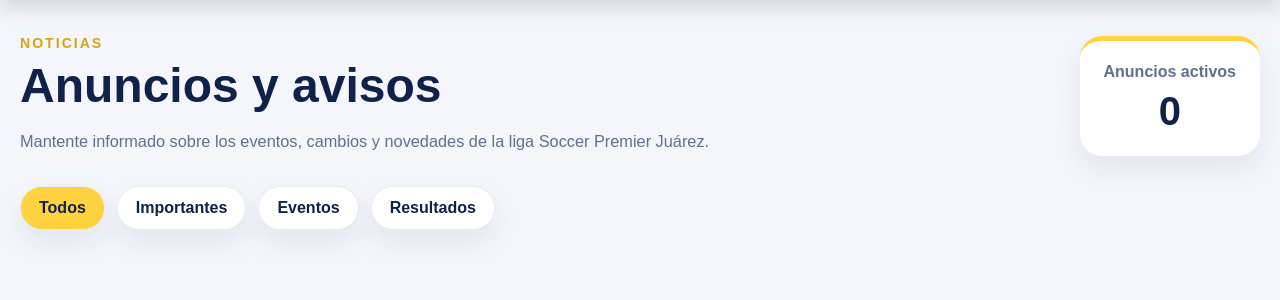
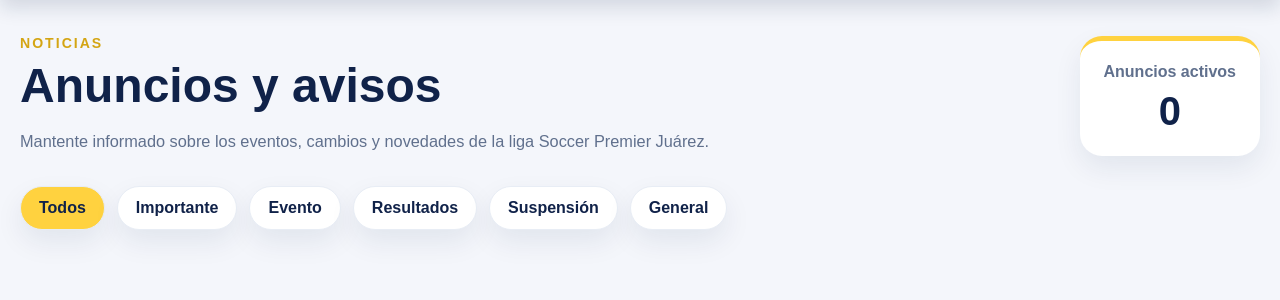
Before and after one commit to KSinloop/soccerpremier_app1, a Flask app: page /anuncios in a window 1280 px wide. Shown: the part 92-392 px from the top of the page. Run offline with Flask 3, Linux system fonts and the light colour scheme; data that the repository does not hold is empty.

Commit message:
Actualización del modelo e implementacion de pills en pantalla de anuncios

```diff
--- a/models.py
+++ b/models.py
@@ -76,6 +76,7 @@ class Anuncio(db.Model):
     id = db.Column(db.Integer, primary_key=True)
     titulo = db.Column(db.String(100), nullable=False)
     contenido = db.Column(db.Text, nullable=False)
+    categoria = db.Column(db.String(50), nullable=False)
     fecha_publicacion = db.Column(db.Date, nullable=False)
     estado = db.Column(db.String(20), default="Visible")
 
--- a/routes/admin.py
+++ b/routes/admin.py
@@ -146,6 +146,7 @@ def crear_anuncio():
         nuevo_anuncio = Anuncio(
             titulo=request.form.get("titulo"),
             contenido=request.form.get("contenido"),
+            categoria=request.form.get('categoria'),
             fecha_publicacion=datetime.strptime(request.form['fecha_publicacion'], '%Y-%m-%d').date(),
             estado="Visible"
         )
@@ -308,6 +309,7 @@ def editar_anuncio(id):
     if request.method == "POST":
         anuncio.titulo = request.form.get("titulo")
         anuncio.contenido = request.form.get("contenido")
+        anuncio.categoria = request.form.get("categoria")
         anuncio.fecha_publicacion=datetime.strptime(request.form['fecha_publicacion'], '%Y-%m-%d').date()
         db.session.commit()
         registrar_movimiento('Anuncios', f'Se editó el anuncio: {anuncio.titulo}')
--- a/routes/public.py
+++ b/routes/public.py
@@ -247,10 +247,17 @@ def pagina_canchas():
 
 @public_bp.get("/anuncios")
 def pagina_anuncios():
-    anuncios_db = db.session.execute(
-        db.select(Anuncio).where(Anuncio.estado == "Visible")
-    ).scalars().all()
-    return render_template("public/anuncios.html", anuncios = anuncios_db)
+    filtro_actual = request.args.get("filtro", "Todos")
+
+    if filtro_actual == "Todos":
+        anuncios_db = db.session.execute(
+            db.select(Anuncio).order_by(Anuncio.fecha_publicacion.desc()).where(Anuncio.estado == "Visible")
+            ).scalars().all()
+    else:
+        anuncios_db = db.session.execute(
+            db.select(Anuncio).order_by(Anuncio.fecha_publicacion.desc()).where(Anuncio.categoria == filtro_actual).where(Anuncio.estado == "Visible")
+        ).scalars().all()
+    return render_template("public/anuncios.html", anuncios = anuncios_db, filtro_actual = filtro_actual)
 
 @public_bp.get("/login")
 def pagina_login():
--- a/templates/admin/anuncios_admin.html
+++ b/templates/admin/anuncios_admin.html
@@ -10,7 +10,7 @@
             <h3 class="admin-panel-title">Anuncios publicados</h3>
         </div>
 
-       <a href="{{ url_for('admin.crear_anuncio') }}" class="admin-chip admin-chip-gold">+ Crear nuevo anuncio</a>
+        <a href="{{ url_for('admin.crear_anuncio') }}" class="admin-chip admin-chip-gold">+ Crear nuevo anuncio</a>
     </div>
 
     <div class="admin-table-wrap">
@@ -20,6 +20,7 @@
                     <th>ID</th>
                     <th>Título</th>
                     <th>Fecha de publicación</th>
+                    <th>Categoría</th>
                     <th>Estado</th>
                     <th>Acciones</th>
                 </tr>
@@ -30,6 +31,7 @@
                     <td>{{ anuncio.id }}</td>
                     <td>{{ anuncio.titulo }}</td>
                     <td>{{ anuncio.fecha_publicacion }}</td>
+                    <td>{{ anuncio.categoria }}</td>
                     <td>
                         {% if anuncio.estado == "Visible" %}
                             <span class="status-badge status-active">{{ anuncio.estado }}</span>
--- a/templates/public/anuncios.html
+++ b/templates/public/anuncios.html
@@ -22,10 +22,12 @@
 
 <section class="container page-body">
     <section class="toolbar-simple">
-        <a href="#" class="toolbar-pill active">Todos</a>
-        <a href="#" class="toolbar-pill">Importantes</a>
-        <a href="#" class="toolbar-pill">Eventos</a>
-        <a href="#" class="toolbar-pill">Resultados</a>
+        <a href="{{url_for('public.pagina_anuncios', filtro='Todos')}}" class="toolbar-pill {{ 'active' if filtro_actual == 'Todos' else '' }}">Todos</a>
+        <a href="{{url_for('public.pagina_anuncios', filtro='Importante')}}" class="toolbar-pill {{ 'active' if filtro_actual == 'Importante' else '' }}">Importante</a>
+        <a href="{{url_for('public.pagina_anuncios', filtro='Evento')}}" class="toolbar-pill {{ 'active' if filtro_actual == 'Evento' else '' }}">Evento</a>
+        <a href="{{url_for('public.pagina_anuncios', filtro='Resultados')}}" class="toolbar-pill {{ 'active' if filtro_actual == 'Resultados' else '' }}">Resultados</a>
+        <a href="{{url_for('public.pagina_anuncios', filtro='Suspensión')}}" class="toolbar-pill {{ 'active' if filtro_actual == 'Suspensión' else '' }}">Suspensión</a>
+        <a href="{{url_for('public.pagina_anuncios', filtro='General')}}" class="toolbar-pill {{ 'active' if filtro_actual == 'General' else '' }}">General</a>
     </section>
 
     <section class="anuncios-list">
@@ -37,7 +39,7 @@
                 <small>{{ meses[a.fecha_publicacion.month] }}</small>
             </div>
             <div class="anuncio-content">
-                <span class="section-kicker">Importante</span>
+                <span class="section-kicker">{{ a.categoria }}</span>
                 <h3>{{ a.titulo }}</h3>
                 <p>{{ a.contenido }}</p>
             </div>
```
Also changed, not shown: templates/admin/editar_anuncio.html (+9 -1 lines), templates/admin/form_anuncio.html (+9 -0 lines).
